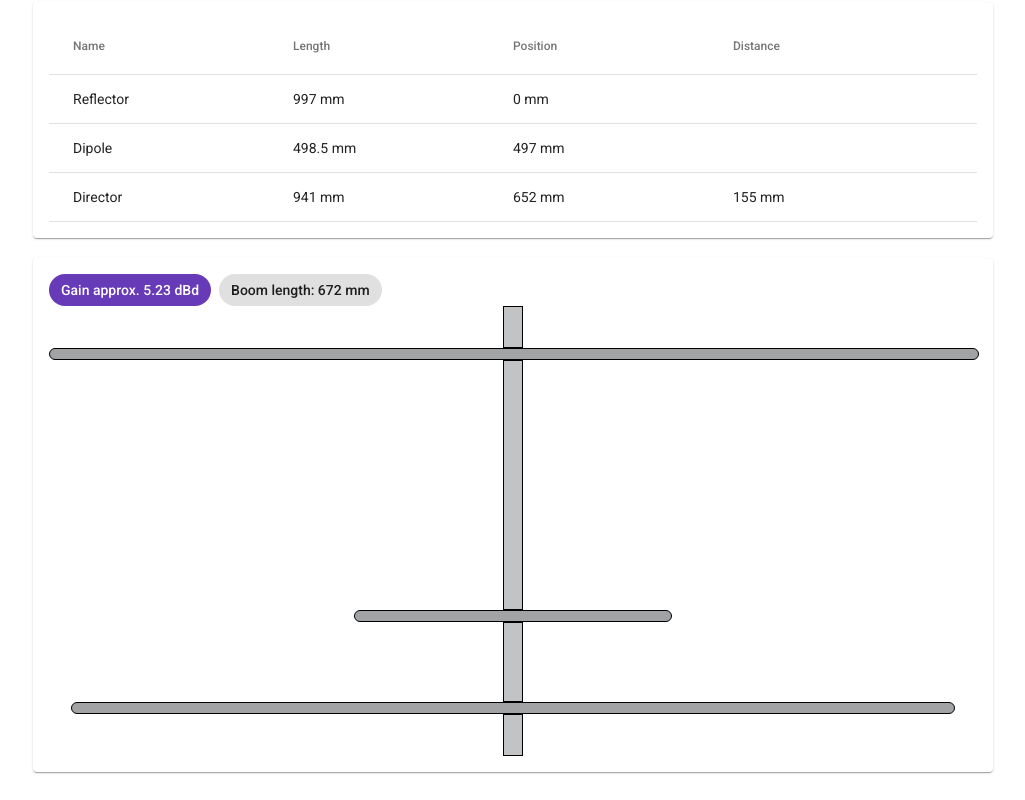
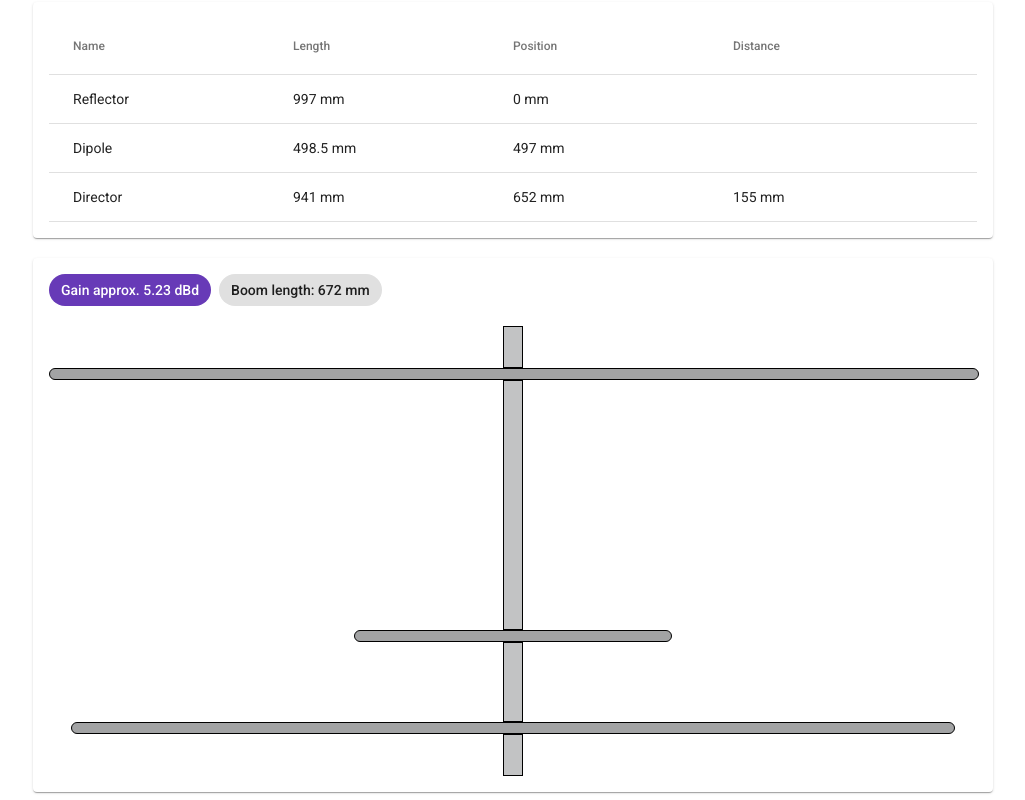
Before and after one commit to norkator/yagi-pro, an Angular app in the folder yagi-pro/: page / in a window 1280 px wide. Shown: the part 361-1161 px from the top of the page, without its empty margins (127-1152 px from the left). Built offline with nearby package versions, Linux system fonts and the light colour scheme.

Commit message:
Fix small issues

```diff
--- a/yagi-pro/src/app/yagi-model/yagi-model.component.html
+++ b/yagi-pro/src/app/yagi-model/yagi-model.component.html
@@ -1,9 +1,9 @@
 <mat-card>
   <mat-chip-list aria-label="Fish selection">
     <mat-chip color="primary" selected>Gain approx. {{yagi.gain}} dBd</mat-chip>
-    <mat-chip>Boom length: {{yagi.boomLength * 1000}} mm</mat-chip>
+    <mat-chip>Boom length: {{getBoomLength(yagi.boomLength)}} mm</mat-chip>
   </mat-chip-list>
-  <div>
+  <div class="element-margin">
     <ng-container *ngFor="let element of yagi.yagiElements">
 
       <div class="center-element" [ngStyle]="getBoomStyle(element)"></div>
--- a/yagi-pro/src/app/yagi-model/yagi-model.component.scss
+++ b/yagi-pro/src/app/yagi-model/yagi-model.component.scss
@@ -10,7 +10,10 @@
   border: 0.5px solid black;
 }
 
-
 .parasitic-element {
   border-radius: 10px;
 }
+
+.element-margin {
+  margin-top: 20px;
+}
--- a/yagi-pro/src/app/yagi-model/yagi-model.component.ts
+++ b/yagi-pro/src/app/yagi-model/yagi-model.component.ts
@@ -21,6 +21,11 @@ export class YagiModelComponent implements OnInit {
   }
 
 
+  public getBoomLength(boomLength: number): number {
+    return Math.floor(boomLength * 1000);
+  }
+
+
   public getElementStyle(element: YagiElementInterface): any {
     return {
       'width': this.calculateWidthPercentage(element) + '%',
@@ -31,14 +36,14 @@ export class YagiModelComponent implements OnInit {
 
 
   public getBoomStyle(element: YagiElementInterface): any {
-    let h = (element.distance === null ? element.position : element.distance)  / 2;
+    let h = (element.distance === null ? element.position : element.distance) / 2;
     if (h <= 0) {
       h = 40;
     }
 
     return {
       'width': '2%',
-      'height':  h + 'px',
+      'height': h + 'px',
       'background-color': '#c2c3c4'
     }
   }
```
